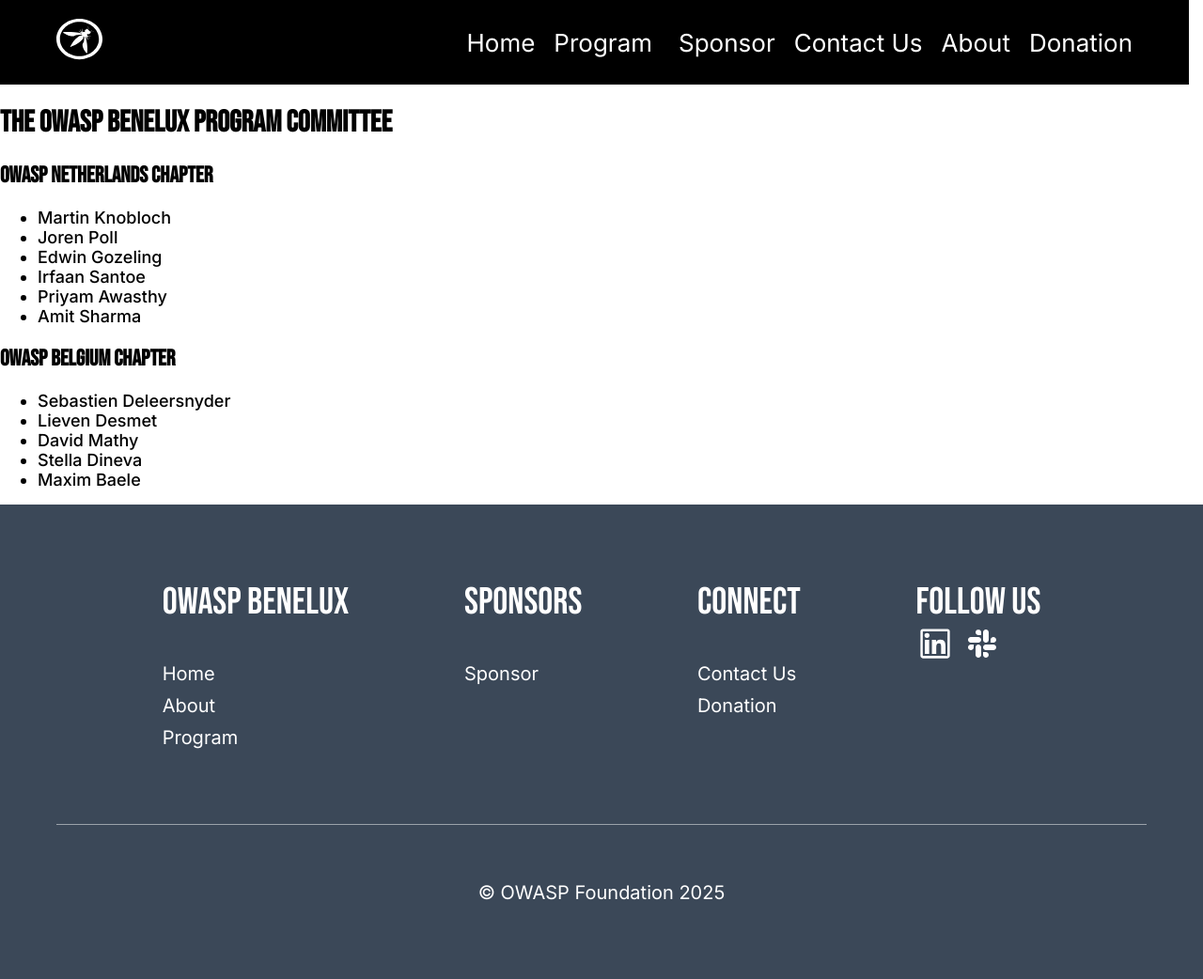
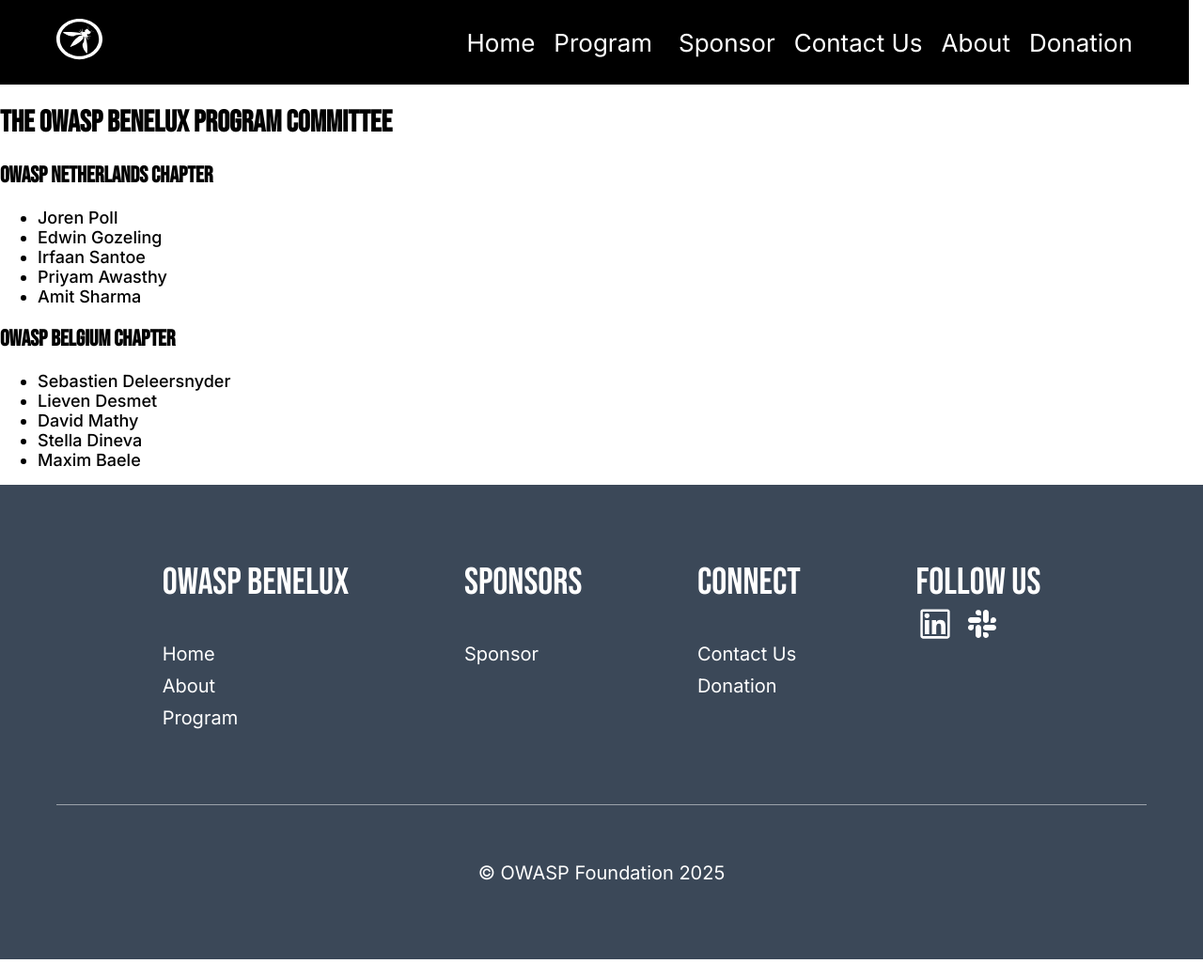
Before and after one commit to GroeneKoeien/OWASP-BeNeLux-Website, a Jekyll site: the page built from about/team.md, in a window 1280 px wide. Shown: the whole page at 94% size. Built offline with Jekyll 4.4.1, drawn with Linux system fonts in a browser that asks for light colours; after the commit the page ends 1021 px from its top, so only the background shows below that.

Commit message:
Team updated

```diff
--- a/about/team.md
+++ b/about/team.md
@@ -5,7 +5,6 @@ title: The OWASP BeNeLux Program Committee
 <!-- This one may require some updates? -->
 
 # OWASP Netherlands chapter
-* Martin Knobloch
 * Joren Poll
 * Edwin Gozeling
 * Irfaan Santoe
```
